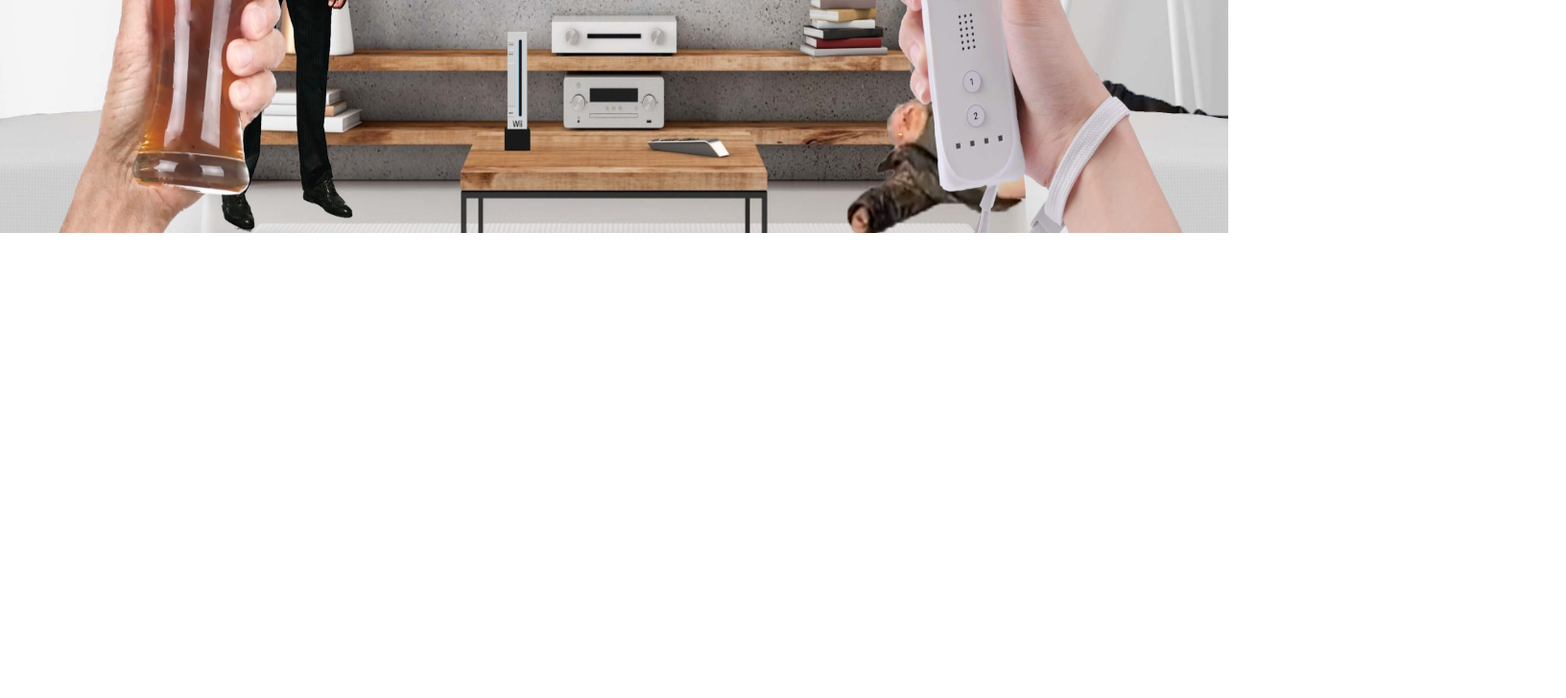
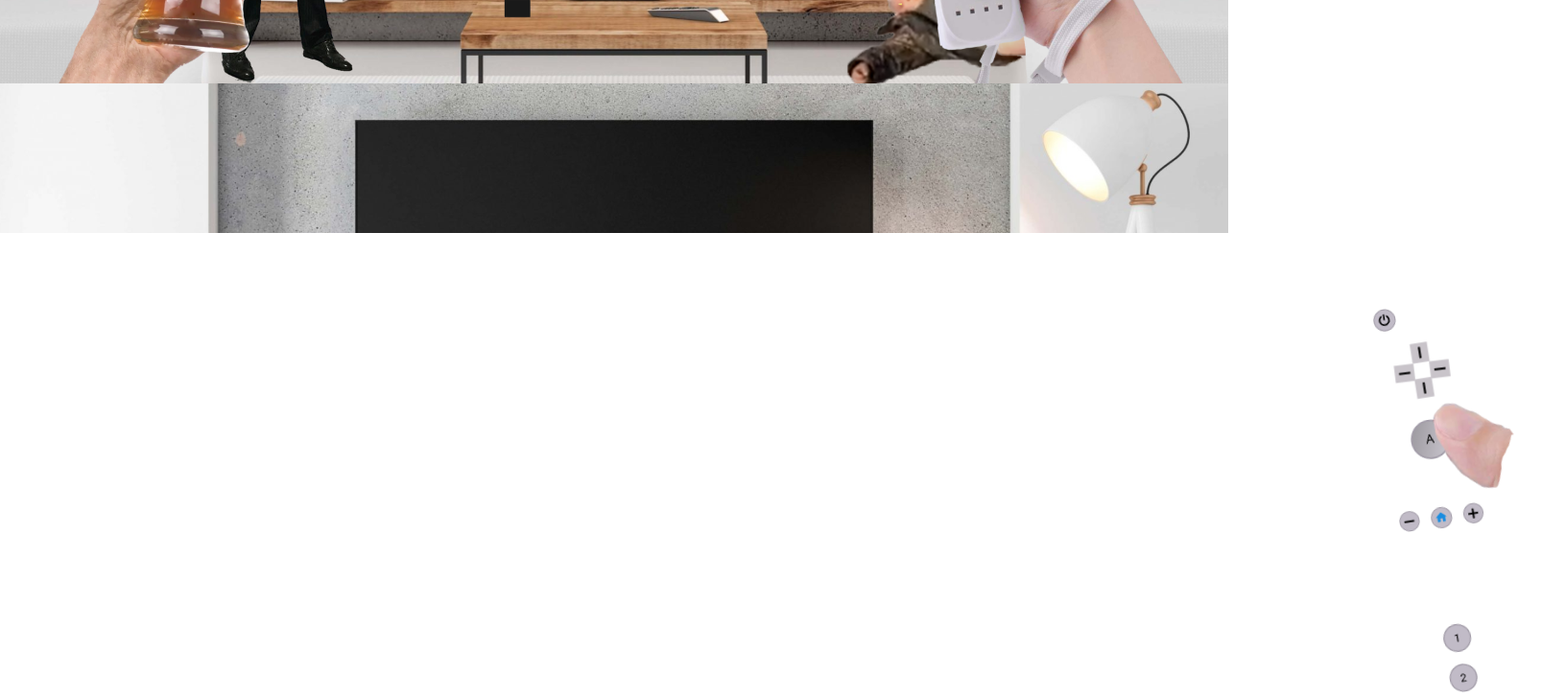
Before and after one commit to hollazoff/Wii, a React (Vite) app: page / in a window 1280 px wide. Shown: the part 557-1285 px from the top of the page at 96% size, 1632 px wide, since content can reach past the window. Before the commit the page ends 800 px from the top, so only its background shows below. Built offline with nearby package versions, Linux system fonts and the light colour scheme.

Commit message:
пофиксил кнопки под гугл хром, добавил палец

```diff
--- a/src/components/pult.jsx
+++ b/src/components/pult.jsx
@@ -7,6 +7,7 @@ import keytwo from '../assets/key2.png'
 import krestovina from '../assets/krestovinabtn.png'
 import minus from '../assets/minus.png'
 import plus from '../assets/plus.png'
+import palec from '../assets/palec.png'
 import '../App.css'
 
 function Pult() {
@@ -14,18 +15,24 @@ function Pult() {
 
     return (
         <>
-            <div className="pult-container absolute left-[1444px] top-[425px] rotate-[-9deg]">
-                <img className={'btnstart '} src={btnstart} alt="btnstart"/>
-                <img className={'bigbtn relative top-[100px] left-[20px]'} src={bigbtn} alt="bigbtn"/>
-                <img className={'home relative top-[150px] left-[27px]'} src={home} alt="home"/>
-                <img className={'keyone relative top-[252px] left-[20px]'} src={keyone} alt="keyone"/>
-                <img className={'keytwo relative top-[267px] left-[20px]'} src={keytwo} alt="keytwo"/>
-                <img className={'krestovina relative top-[-85px] left-[12px] rotate-[2deg]'} src={krestovina} alt="krestovina"/>
-                <img className={'krestovina relative top-[-105px] left-[49px] rotate-[2deg]'} src={krestovina} alt="krestovina"/>
-                <img className={'krestovina relative top-[-109px] left-[30px] rotate-[90deg]'} src={krestovina} alt="krestovina"/>
-                <img className={'krestovina relative top-[-167px] left-[31px] rotate-[-90deg]'} src={krestovina} alt="krestovina"/>
-                <img className={'minus relative top-[-14px] left-[-5px]'} src={minus} alt="minus"/>
-                <img className={'plus relative top-[-34px] left-[61px]'} src={plus} alt="plus"/>
+            <div className="pult-container transform translate-x-[1450px] translate-y-[413px] w-[140px] rotate-[-9deg]">
+                <img className={'palec absolute transform translate-x-[41px] translate-y-[105px]  z-[2]'} src={palec} alt="plus"/>
+                <img className={'btnstart cursor-pointer'} src={btnstart} alt="btnstart"/>
+
+                <img className={'bigbtn relative top-[98px] left-[19px] cursor-pointer z-[1]'} src={bigbtn} alt="bigbtn"/>
+                <img className={'home relative top-[149px] left-[27px] cursor-pointer'} src={home} alt="home"/>
+                <img className={'keyone relative top-[250px] left-[20px] cursor-pointer'} src={keyone} alt="keyone"/>
+                <img className={'keytwo relative top-[263px] left-[20px] cursor-pointer'} src={keytwo} alt="keytwo"/>
+                <img className={'krestovina relative top-[-85px] left-[12px] rotate-[2deg] cursor-pointer'}
+                     src={krestovina} alt="krestovina"/>
+                <img className={'krestovina relative top-[-105px] left-[49px] rotate-[2deg] cursor-pointer'}
+                     src={krestovina} alt="krestovina"/>
+                <img className={'krestovina relative top-[-109px] left-[30px] rotate-[90deg] cursor-pointer'}
+                     src={krestovina} alt="krestovina"/>
+                <img className={'krestovina relative top-[-167px] left-[31px] rotate-[-90deg] cursor-pointer'}
+                     src={krestovina} alt="krestovina"/>
+                <img className={'minus relative top-[-16px] left-[-6px] cursor-pointer'} src={minus} alt="minus"/>
+                <img className={'plus relative top-[-35px] left-[61px] cursor-pointer'} src={plus} alt="plus"/>
             </div>
 
 
--- a/src/index.css
+++ b/src/index.css
@@ -32,11 +32,10 @@ body {
   margin: 0;
 
 
-  width: 100vw;
+width: 100vw;
   height: 100vh;
   background: url("./src/assets/bg.png");
-  background-size: 100vw 100vh;
-
+  background-size: contain;
 }
 
 h1 {
```
Also changed, not shown: src/assets/palec.png (added).
